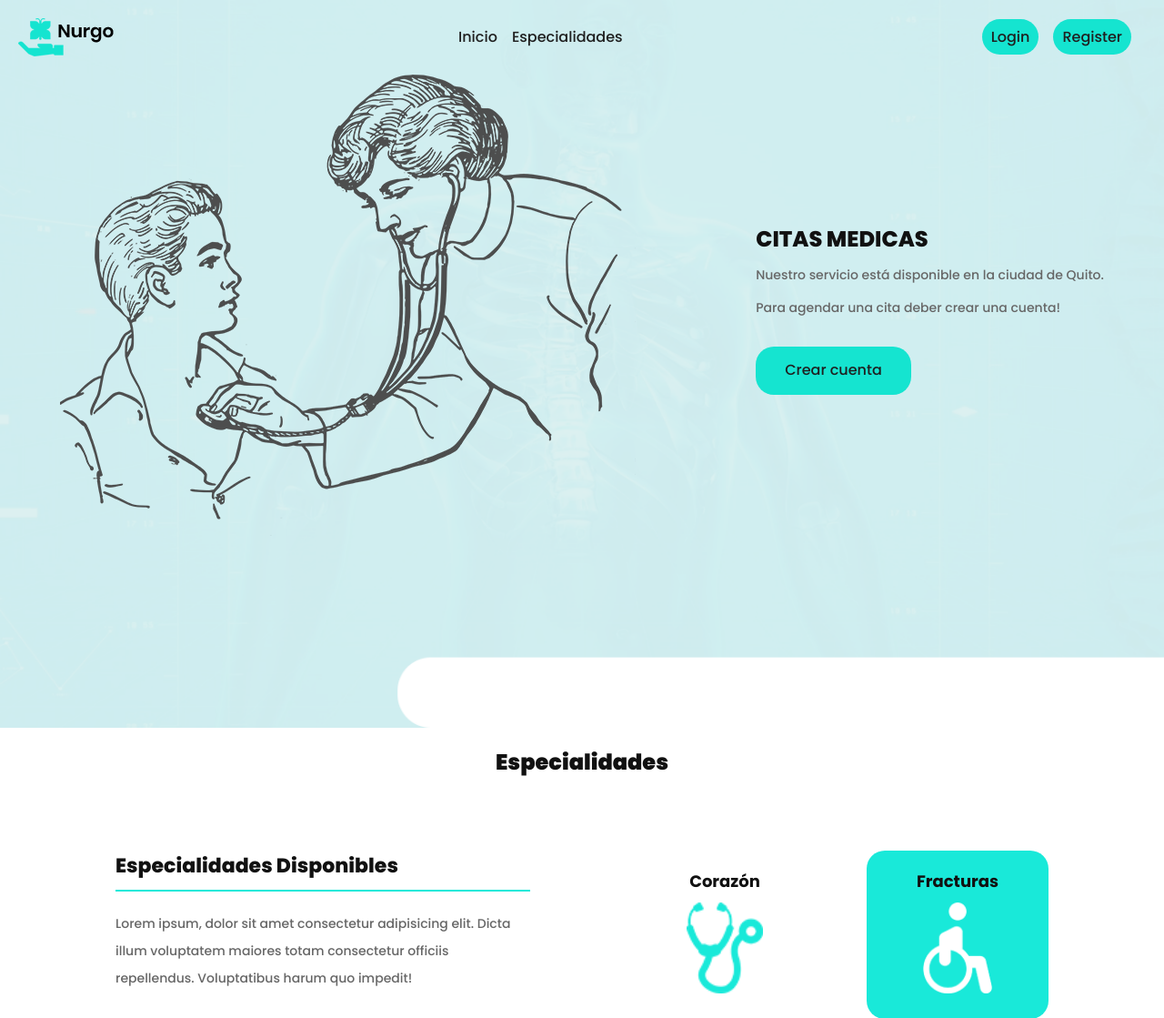
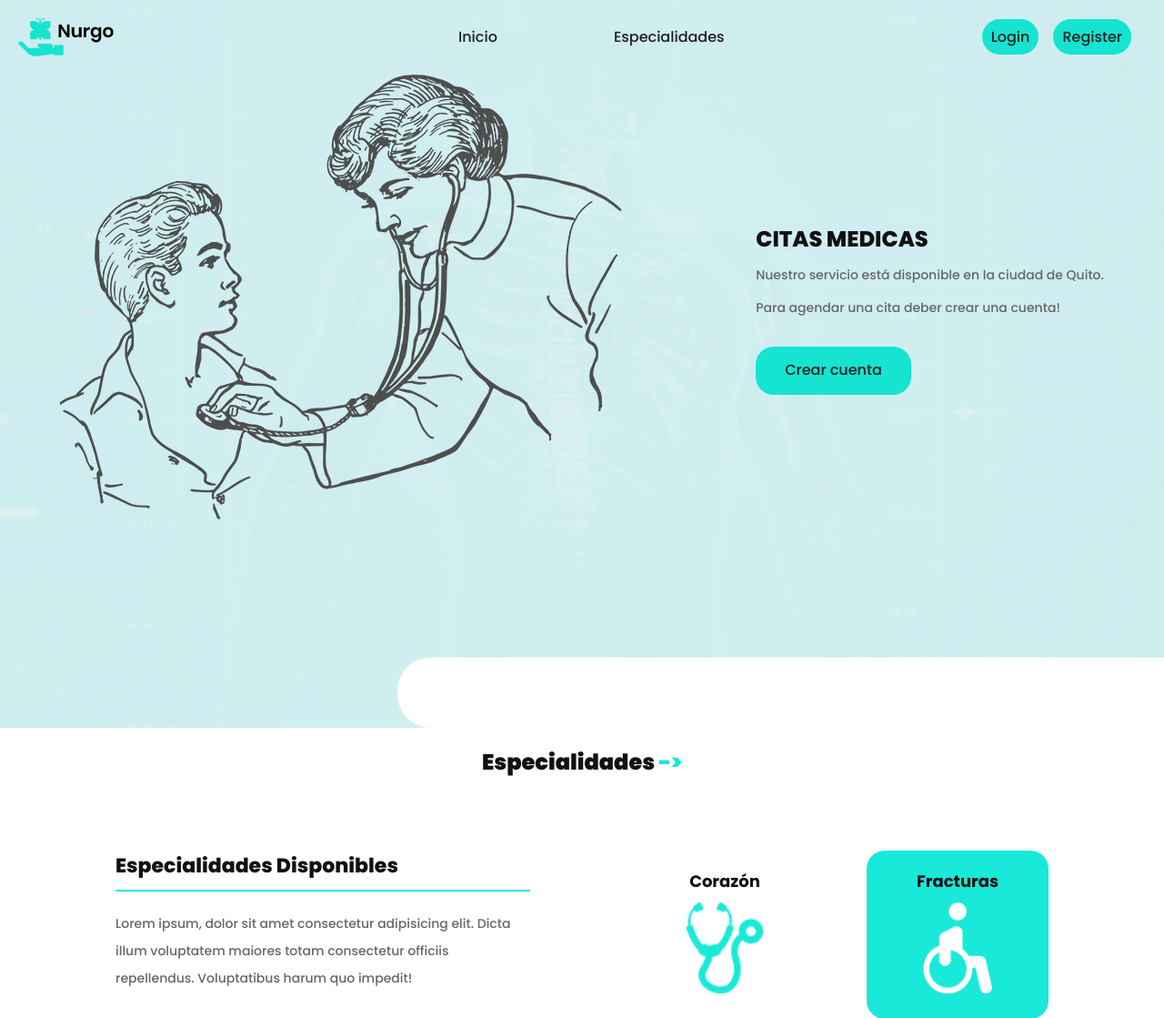
Before and after one commit to ChristianGallegos7/nocturna_pi, a PHP site: page / in a window 1280 px wide. Shown: the top 1119 px of the page at 91% size. Run offline with PHP 8.4, Linux system fonts and the light colour scheme.

Commit message:
fix added

```diff
--- a/css/main.css
+++ b/css/main.css
@@ -8,6 +8,10 @@
     box-sizing: border-box;
     text-decoration: none;
     list-style: none;
+}
+
+span{
+    color: #19e9d9;
 }
 
 html {
@@ -99,8 +103,21 @@ h6 {
     display: flex;
 }
 
+.inicio{
+    width: 400px;
+    justify-content: center;
+}
+
 .nav__list li {
     margin-right: 16px;
+}
+
+.inicio .center{
+    margin-left: 7rem;
+}
+
+.inicio .center:hover{
+    border-bottom: 5px solid white;
 }
 
 .nav__list li a:hover {
--- a/index.html
+++ b/index.html
@@ -5,8 +5,8 @@
     <meta charset="UTF-8">
     <meta name="viewport" content="width=device-width, initial-scale=1.0">
     <title>CITAS MEDICAS</title>
+    <link rel="stylesheet" href="css/main.css">
     <link rel="stylesheet" href="css/animate.min.css">
-    <link rel="stylesheet" href="css/main.css">
 
 </head>
 
@@ -15,12 +15,12 @@
         <div class="nav__container">
             <nav class="nav animate__animated animate__fadeInDown">
                 <img class="logo animate__animated animate__fadeInLeft" src="/images/logo.png" alt="">
-                <ul class="nav__list animate__animated animate__fadeIn">
+                <ul class="nav__list inicio animate__animated animate__fadeIn">
                     <li>
-                        <a href="#header">Inicio</a>
+                        <a class="center" href="#header">Inicio</a>
                     </li>
                     <li>
-                        <a href="#main">Especialidades</a>
+                        <a class="center" href="#main">Especialidades</a>
                     </li>
                 </ul>
                 <ul class="nav__list animate__animated animate__fadeIn">
@@ -48,7 +48,7 @@
     </header>
     <main class="main__section" id="main">
         <div class="especialidades__info">
-            <h1>Especialidades</h1>
+            <h1>Especialidades <span>-></span> </h1>
             <div class="especialidades">
                 <div class="especialidades__text">
                     <h2>Especialidades Disponibles</h2>
```
